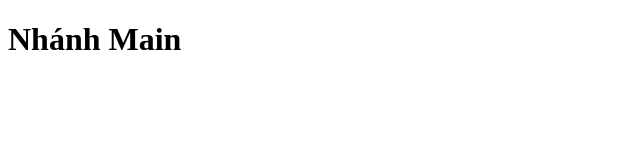
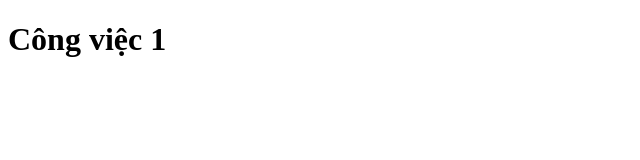
Before and after one commit to iam-khanh/Duan5, a plain HTML site: page index.html in a window 1280 px wide. Shown: the whole page, without its empty margins (0-640 px from the left). Drawn offline with Linux system fonts and the light colour scheme.

Commit message:
2st commit

```diff
--- a/index.html
+++ b/index.html
@@ -6,6 +6,6 @@
     <title>Document</title>
 </head>
 <body>
-    <h1>Nhánh Main</h1>
+    <h1>Công việc 1</h1>
 </body>
 </html>
```
